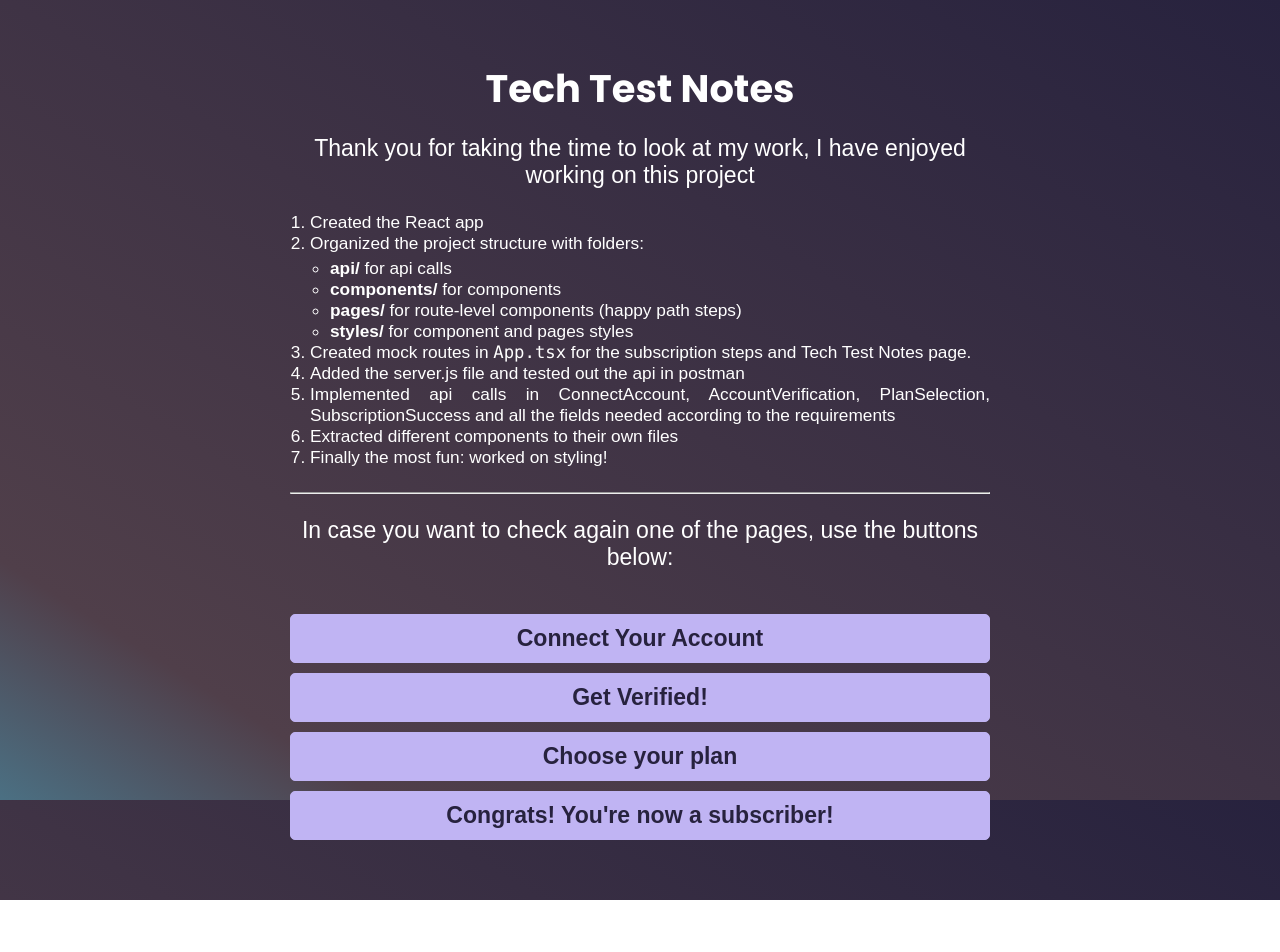
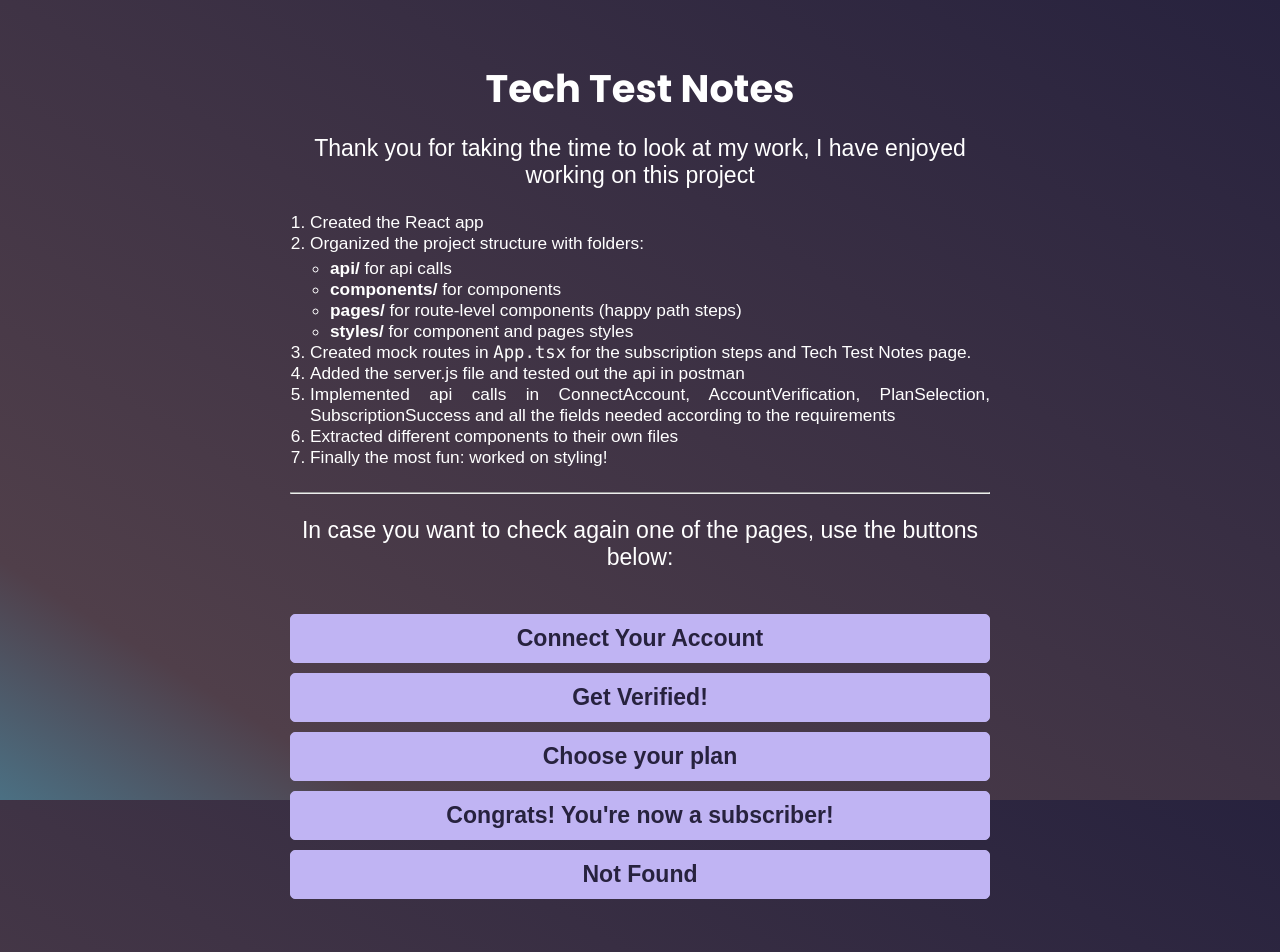
Before and after one commit to violetacf/subscription-onboarding, a React (Create React App) app: page /tech-test-notes in a window 1280 px wide. Shown: the top 952 px of the page. Before the commit the page ends 900 px from the top, so only its background shows below. Built offline with nearby package versions, Linux system fonts and the light colour scheme.

Commit message:
Added not found page to tech test notes page naigation

```diff
--- a/src/pages/TechTestNotes.tsx
+++ b/src/pages/TechTestNotes.tsx
@@ -64,6 +64,9 @@ export default function TechTestNotes() {
         <Button onClick={() => navigate("/congrats")} variant="primary">
           Congrats! You're now a subscriber!
         </Button>
+        <Button onClick={() => navigate("/not-found")} variant="primary">
+          Not Found
+        </Button>
       </div>
     </div>
   );
```
